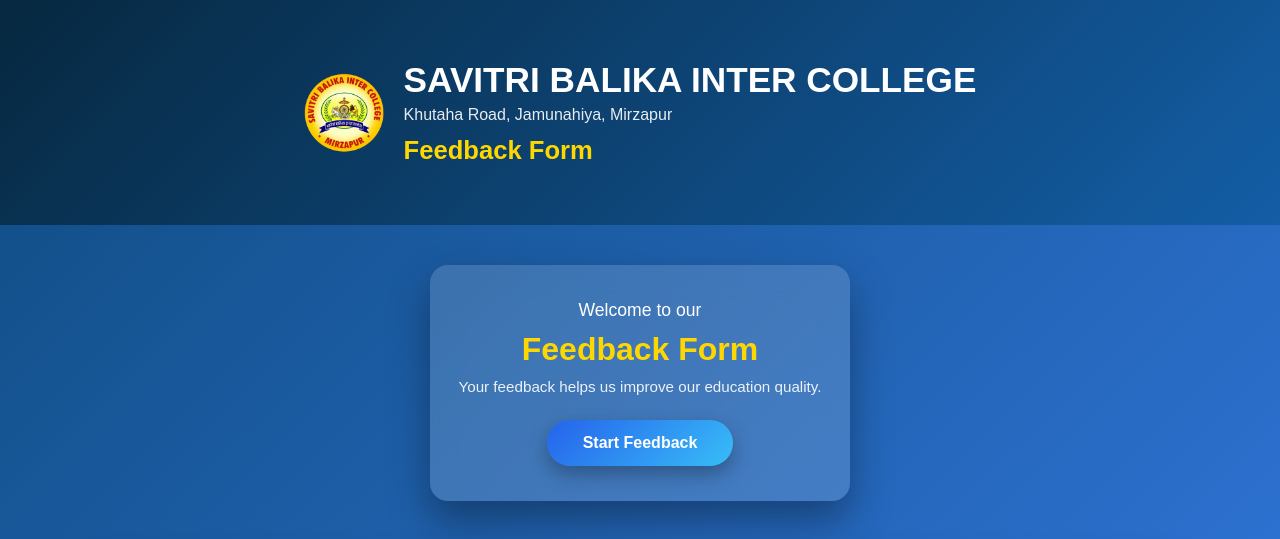
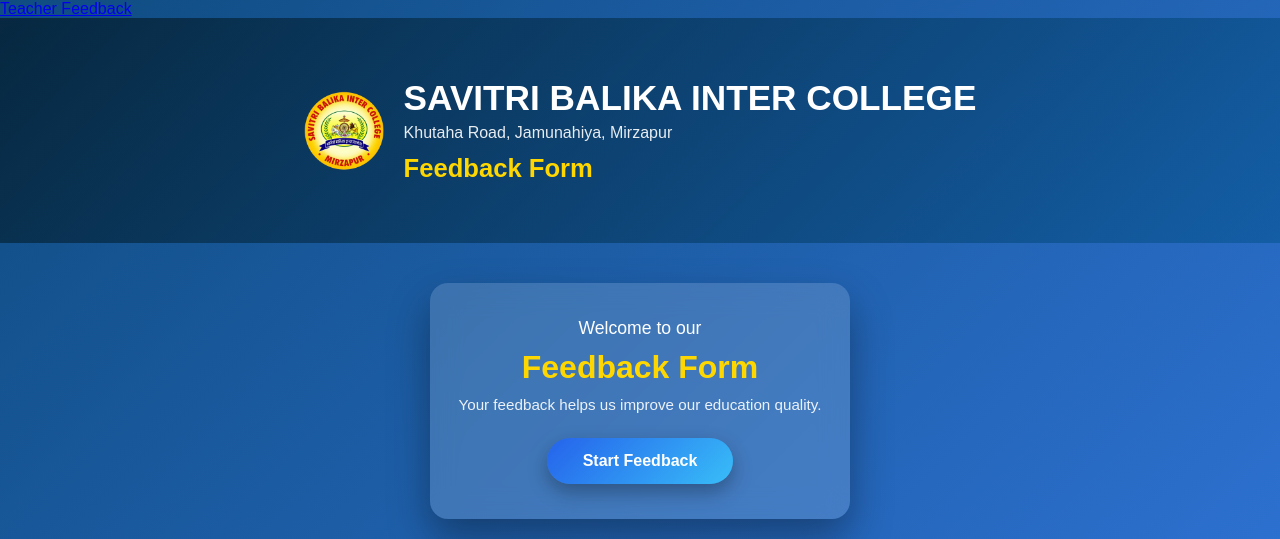
Before and after one commit to yakash4184/EdTech-Feedback-Form, a plain HTML site: page index.html in a window 1280 px wide. Shown: the top 539 px of the page. Drawn offline with Linux system fonts and the light colour scheme; files that its build step writes are made by us from their sources; files whose address does not match are found by name.

Commit message:
Fix paths and HTML structure for Vercel

```diff
--- a/teacher-feedback/index.html
+++ b/index.html
@@ -4,7 +4,9 @@
   <meta charset="UTF-8" />
   <meta name="viewport" content="width=device-width, initial-scale=1.0" />
   <title>School Feedback</title>
-  <link rel="stylesheet" href="style.css" />
+
+  <a href="./teacher-feedback/feedback.html">Teacher Feedback</a>
+<link rel="stylesheet" href="style.css" />
 </head>
 <body>
 
```
